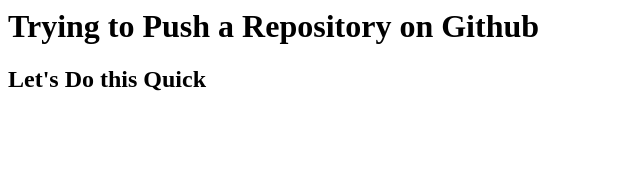
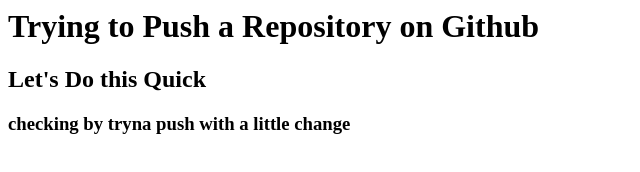
Before and after one commit to mtevan/first_repository, a plain HTML site: page index.html in a window 1280 px wide. Shown: the whole page, without its empty margins (0-640 px from the left). Drawn offline with Linux system fonts and the light colour scheme.

Commit message:
Trying Uploading Successful

```diff
--- a/index.html
+++ b/index.html
@@ -1,10 +1,12 @@
 <html>
     <head>
         <title>MTEvan's First Repository</title>
+
     </head>
 
     <body>
         <h1>Trying to Push a Repository on Github</h1>
         <h2>Let's Do this Quick</h2>
+        <h3> checking by tryna push with a little change</h3>
     </body>
 </html>
```
